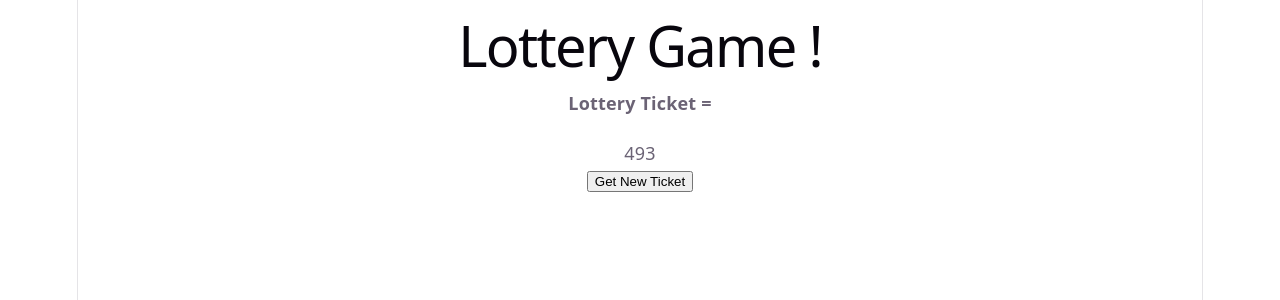
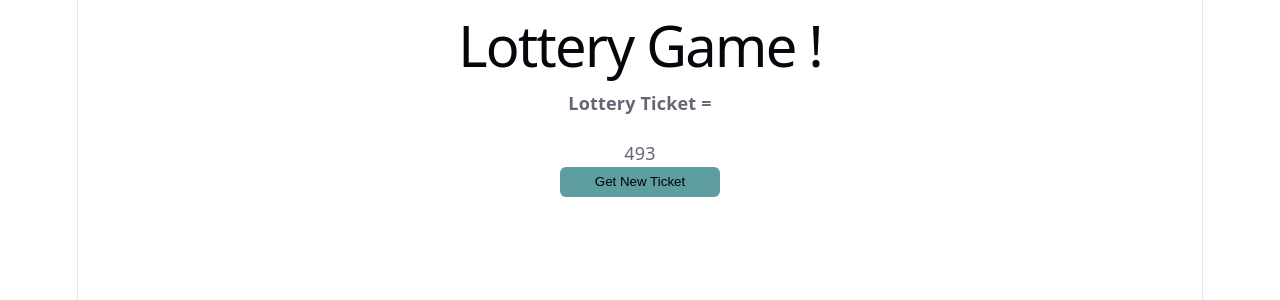
Before and after one commit to AayushJaiswal7/Lottery-Digit, a React (Vite) app: page / in a window 1280 px wide. Shown: the top 300 px of the page. Built offline with nearby package versions, Linux system fonts and the light colour scheme.

Commit message:
style: add button styling for Lottery component

```diff
--- a/src/Lottery.css
+++ b/src/Lottery.css
@@ -1,3 +1,12 @@
 .ticket{
 
 }
+.btn{
+   border: 4px;
+   border-radius: 6px;
+   height:30px;
+   width: 160px;
+   border-color: chartreuse;
+   background-color: cadetblue;
+   color: black;
+}
--- a/src/Lottery.jsx
+++ b/src/Lottery.jsx
@@ -25,7 +25,7 @@ export default function Lottery(){
             <span>{ticket[1]}</span>
             <span>{ticket[2]}</span>
          </div>
-            <button onClick={handleTicketGenerate}>Get New Ticket</button>
+            <button className="btn" onClick={handleTicketGenerate}>Get New Ticket</button>
       </div>
       </>
    );
```
